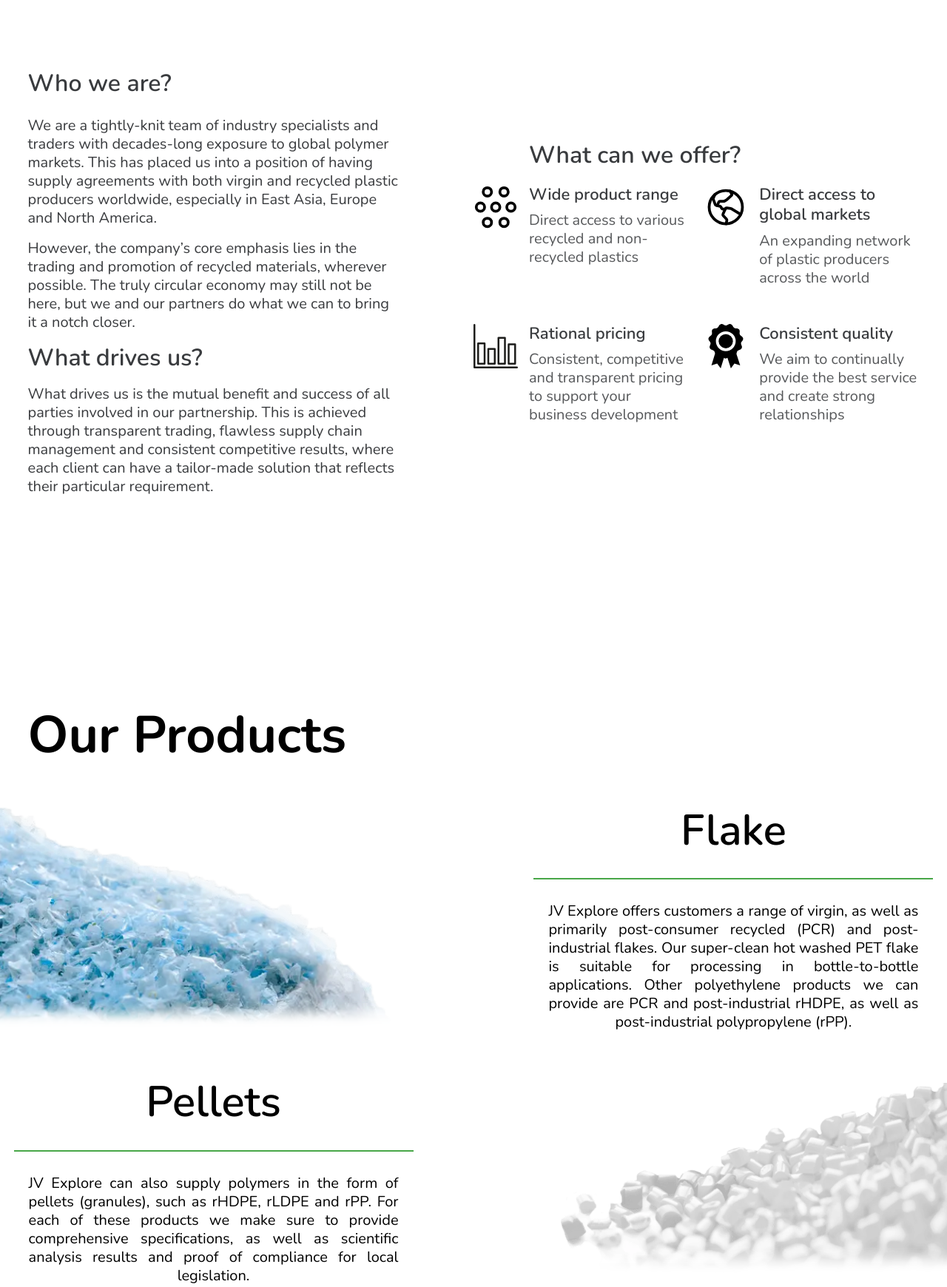
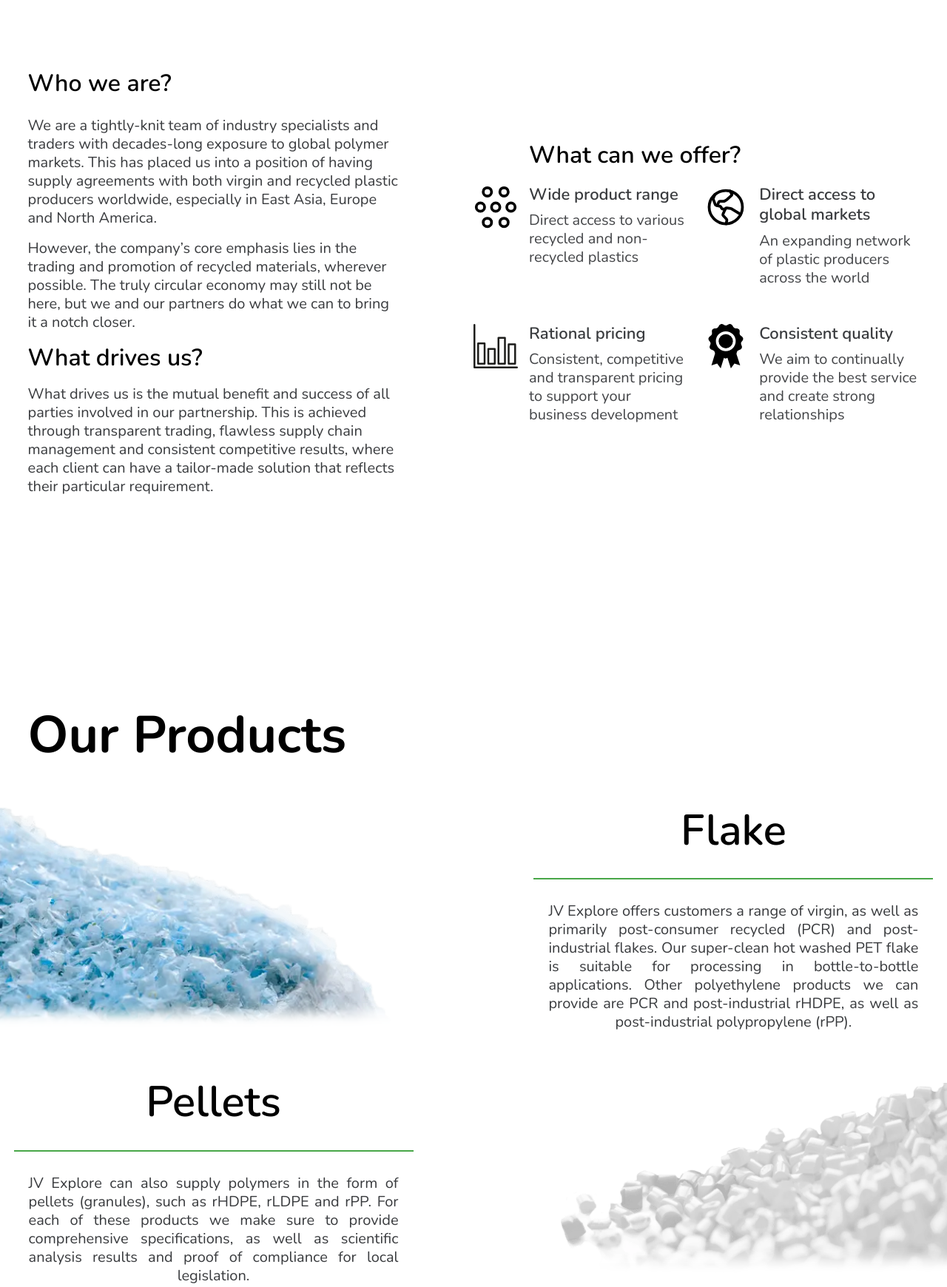
Before and after one commit to FolomieievMaksym/JV-Explore, a website: page docs/index.html in a window 1280 px wide. Shown: the part 912-2652 px from the top of the page at 74% size. Drawn offline with Linux system fonts and the light colour scheme; files whose address does not match are found by name; a web font is replaced by a local one.

Commit message:
change colors

```diff
--- a/app/scss/pages/_main.scss
+++ b/app/scss/pages/_main.scss
@@ -14,6 +14,7 @@
    }
 }
 .title {
+   color: $dark;
    font-weight: 700;
    @media (max-width: 768px) {
       @include fl(30);
@@ -87,6 +88,7 @@
    }
    // items__title
    &__title {
+      color: $greyText;
       font-weight: 600;
       font-size: 1.1em;
       margin-bottom: 8px;
@@ -94,8 +96,9 @@
    // items__text
 
    &__text {
+      color: $greyText;
       align-self: center;
-      opacity: 0.85;
+      opacity: 0.95;
    }
 }
 .parallax {
@@ -425,6 +428,7 @@
    // .home__text
 
    &__text {
+      color: $greyText;
       &:not(:last-child) {
          @media (max-width: 768px) {
             margin-bottom: 12px;
@@ -572,7 +576,9 @@
    }
 
    // .about__subtitle
-
+   .subtitle {
+      color: $dark;
+   }
    &__subtitle {
    }
 
@@ -871,7 +877,6 @@
    }
 
    &__text {
-      color: $dark;
       @media (min-width: 769px) {
          grid-column: 7/13;
          max-width: 500px;
@@ -881,6 +886,7 @@
    }
 
    &__item-title {
+      color: $dark;
       text-align: center;
       position: relative;
       &:after {
@@ -907,6 +913,7 @@
       }
    }
    &__item-text {
+      color: $greyText;
       text-align: justify;
       text-align-last: center;
    }
@@ -1167,6 +1174,7 @@
    // .contacts__title
 
    &__title {
+      color: $light;
       @media (min-width: 769px) {
          grid-column: 1/12;
       }
```
Also changed, not shown: docs/css/main.css, docs/css/main.min.css.
